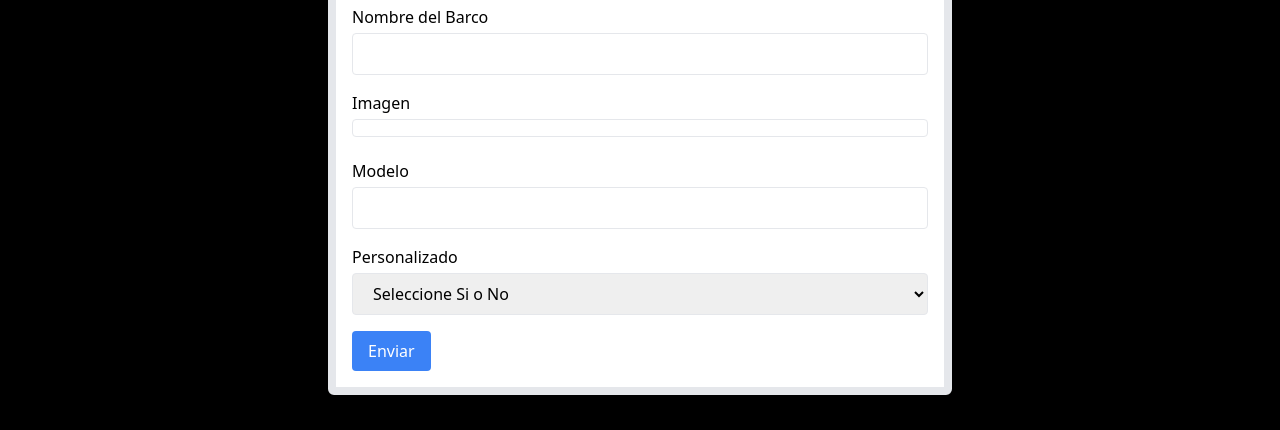
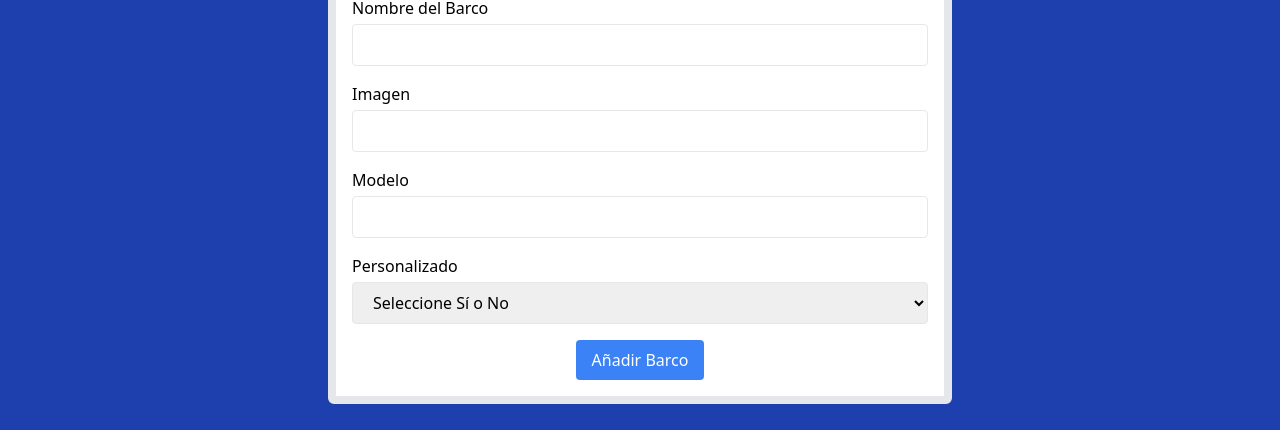
Before and after one commit to JhonatanFriz/INFO282-NautiGuide, a React (Vite) app in the folder Frontend/: page /agregar_barco in a window 1280 px wide. Shown: the part 332-762 px from the top of the page. Built offline with nearby package versions, Linux system fonts and the light colour scheme; no server answers.

Commit message:
agregar barco completado

```diff
--- a/Frontend/src/components/barco/AgregarBarco.jsx
+++ b/Frontend/src/components/barco/AgregarBarco.jsx
@@ -1,17 +1,20 @@
 import React, { useEffect, useState } from 'react';
 import clientAxios from '../config/clienteAxios';
+import { useNavigate } from "react-router-dom";
 
 function AgregarBarco() {
 
 
   const [nombre, setNombreBarco] = useState('');
-  const [imagen, setImagen] = useState('');
+  const [image, setImage] = useState('');
   const [modelo, setModelo] = useState('');
   const [personalizado, setPersonalizado] = useState('');
   const [error, setError] = useState(''); // Estado para el mensaje de error
 
+  const navigateToBack = useNavigate();
   const handleSubmit = async (e) => {
     e.preventDefault();
+
 
     if (!personalizado) { // Verifica si el campo de rol está vacío
       setError('Seleccione si el barco es personalizado antes de enviar el registro.'); // Establece un mensaje de error
@@ -19,21 +22,20 @@ function AgregarBarco() {
     }
 
     try {
-      const { data } = await clientAxios.post(`/users`, {
+      const { data } = await clientAxios.post(`/barco`, {
         name: nombre,
-        image:imagen,
+        image: image,
         model: modelo,
-        password: contraseña,
         personalizado: personalizado,
       });
     } catch (error) {
       console.log(error);
     }
-    window.location.reload();
+    navigateToBack(`/barco`);
   };
 
   return (
-    <div className="p-4 bg-black shadow-md h-screen flex justify-center items-center ">
+    <div className="p-4 bg-blue-800 shadow-md h-screen flex justify-center items-center ">
       <div className="p-4 bg-white rounded-md border-8 w-1/2 j  ustify-center items-center">
       <h2 className="text-xl font-semibold mb-4 flex justify-center items-center ">Registrar Barco</h2>
       <form onSubmit={handleSubmit}>
@@ -54,11 +56,11 @@ function AgregarBarco() {
             Imagen
           </label>
           <input
-            type="image"
-            id="imagen"
+            type="iamge"
+            id="image"
             className="w-full px-4 py-2 rounded border focus:outline-none focus:border-blue-500"
-            value={imagen}
-            onChange={(e) => setImagen(e.target.value)}
+            value={image}
+            onChange={(e) => setImage(e.target.value)}
           />
         </div>
         <div className="mb-4">
@@ -83,18 +85,21 @@ function AgregarBarco() {
             value={personalizado}
             onChange={(e) => setPersonalizado(e.target.value)}
           >
-            <option value="">Seleccione Si o No</option>
-            <option value="Si">SI</option>
+            <option value="">Seleccione Sí o No</option>
+            <option value="Si">SÍ</option>
             <option value="No">NO</option>
           </select>
         </div>
+
         {error && <p className="text-red-500">{error}</p>} {/* Muestra el mensaje de error si existe */}
+        <div className="flex justify-center items-center">
         <button
-          type="submit"
-          className="bg-blue-500 text-white py-2 px-4 rounded hover:bg-blue-600"
-        >
-          Enviar
-        </button>
+            type="submit"
+            className="bg-blue-500 text-white py-2 px-4 rounded hover:bg-blue-600 "
+          >
+            Añadir Barco
+            </button>
+        </div>
       </form>
     </div>
     </div>
```
